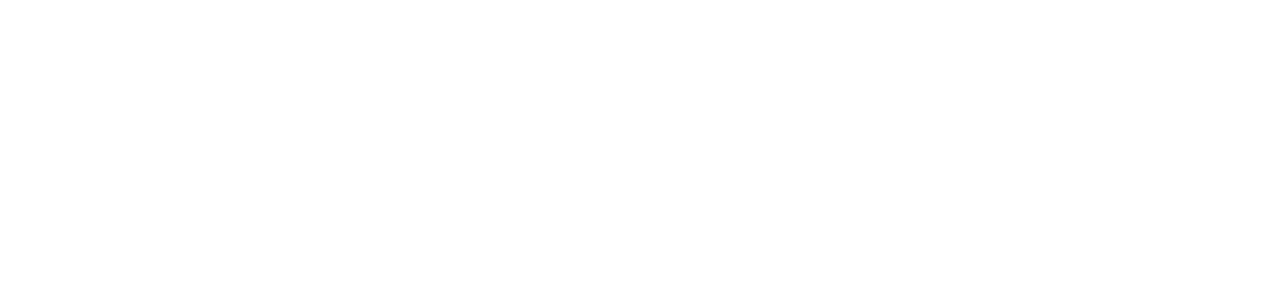
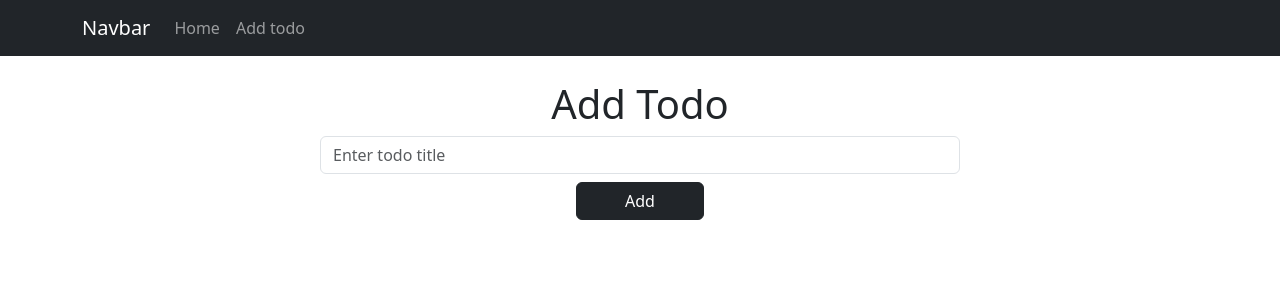
Before and after one commit to Sejimu/front_final, a React (Vite) app: page /add in a window 1280 px wide. Shown: the top 300 px of the page. Built offline with nearby package versions, Linux system fonts and the light colour scheme.

Commit message:
some Layouts

```diff
--- a/db.json
+++ b/db.json
@@ -1,169 +1,141 @@
 {
   "todos": [
     {
-      "userId": 1,
       "id": 1,
       "title": "delectus aut autem",
       "completed": false
     },
     {
-      "userId": 1,
       "id": 2,
       "title": "quis ut nam facilis et officia qui",
       "completed": false
     },
     {
-      "userId": 1,
       "id": 3,
       "title": "fugiat veniam minus",
       "completed": false
     },
     {
-      "userId": 1,
       "id": 4,
       "title": "et porro temporaqw345678ytrewq",
       "completed": true
     },
     {
-      "userId": 1,
       "id": 5,
       "title": "laboriosam mollitia et enim quasi adipisci quia provident illum",
       "completed": false
     },
     {
-      "userId": 1,
       "id": 6,
       "title": "qui ullam ratione quibusdam voluptatem quia omnis",
       "completed": false
     },
     {
-      "userId": 1,
       "id": 7,
       "title": "illo expedita consequatur quia in",
       "completed": false
     },
     {
-      "userId": 1,
       "id": 8,
       "title": "quo adipisci enim quam ut ab",
       "completed": true
     },
     {
-      "userId": 1,
       "id": 9,
       "title": "molestiae perspiciatis ipsa",
       "completed": false
     },
     {
-      "userId": 1,
       "id": 10,
       "title": "illo est ratione doloremque quia maiores aut",
       "completed": true
     },
     {
-      "userId": 1,
       "id": 11,
       "title": "vero rerum temporibus dolor",
       "completed": true
     },
     {
-      "userId": 1,
       "id": 12,
       "title": "ipsa repellendus fugit nisi",
       "completed": true
     },
     {
-      "userId": 1,
       "id": 13,
       "title": "et doloremque nulla",
       "completed": false
     },
     {
-      "userId": 1,
       "id": 14,
       "title": "repellendus sunt dolores architecto voluptatum",
       "completed": true
     },
     {
-      "userId": 1,
       "id": 15,
       "title": "ab voluptatum amet voluptas",
       "completed": true
     },
     {
-      "userId": 1,
       "id": 16,
       "title": "accusamus eos facilis sint et aut voluptatem",
       "completed": true
     },
     {
-      "userId": 1,
       "id": 17,
       "title": "quo laboriosam deleniti aut qui",
       "completed": true
     },
     {
-      "userId": 1,
       "id": 18,
       "title": "dolorum est consequatur ea mollitia in culpa",
       "completed": false
     },
     {
-      "userId": 1,
       "id": 19,
       "title": "molestiae ipsa aut voluptatibus pariatur dolor nihil",
       "completed": true
     },
     {
-      "userId": 2,
       "id": 21,
       "title": "suscipit repellat esse quibusdam voluptatem incidunt",
       "completed": false
     },
     {
-      "userId": 2,
       "id": 22,
       "title": "distinctio vitae autem nihil ut molestias quo",
       "completed": true
     },
     {
-      "userId": 2,
       "id": 23,
       "title": "et itaque necessitatibus maxime molestiae qui quas velit",
       "completed": false
     },
     {
-      "userId": 2,
       "id": 25,
       "title": "voluptas quo tenetur perspiciatis explicabo natus",
       "completed": true
     },
     {
-      "userId": 2,
       "id": 26,
       "title": "aliquam aut quasi",
       "completed": true
     },
     {
-      "userId": 2,
       "id": 27,
       "title": "veritatis pariatur delectus",
       "completed": true
     },
     {
-      "userId": 2,
       "id": 28,
       "title": "nesciunt totam sit blanditiis sit",
       "completed": false
     },
     {
-      "userId": 2,
       "id": 29,
       "title": "laborum aut in quam",
       "completed": false
     },
     {
-      "userId": 2,
       "id": 30,
       "title": "nemo perspiciatis repellat ut dolor libero commodi blanditiis omnis",
       "completed": true
--- a/src/App.tsx
+++ b/src/App.tsx
@@ -1,7 +1,12 @@
 import "bootstrap/dist/css/bootstrap.min.css";
+import MainRoute from "./routes/MainRoute";
 
 function App() {
-  return <></>;
+  return (
+    <>
+      <MainRoute />
+    </>
+  );
 }
 
 export default App;
--- /dev/null
+++ b/src/component/TodoItem.tsx
@@ -0,0 +1,5 @@
+function TodoItem() {
+  return <div>TodoItem</div>;
+}
+
+export default TodoItem;
--- /dev/null
+++ b/src/component/TodoList.tsx
@@ -0,0 +1,5 @@
+function TodoList() {
+  return <div>TodoList</div>;
+}
+
+export default TodoList;
--- a/src/contexts/TodoContext.tsx
+++ b/src/contexts/TodoContext.tsx
@@ -3,9 +3,8 @@
 import axios from "axios";
 
 interface Todo {
-  // Define the structure of a Todo object
-  // Adjust the types according to your actual data structure
-  // For example: id: number, text: string, completed: boolean, etc.
+  title: string;
+  completed: boolean;
 }
 
 interface TodoContextProps {
@@ -39,28 +38,48 @@
   const [oneTodo, setOneTodo] = useState<Todo | null>(null);
 
   async function getTodos(): Promise<void> {
+    try {
       const { data } = await axios.get<Todo[]>(API);
       setTodos(data);
+    } catch (e) {
+      console.log(e);
+    }
   }
 
   async function addTodo(newTodo: Todo): Promise<void> {
+    try {
       await axios.post(API, newTodo);
       getTodos();
+    } catch (e) {
+      console.log(e);
+    }
   }
 
   async function deleteTodo(id: number): Promise<void> {
+    try {
       await axios.delete(`${API}/${id}`);
       getTodos();
+    } catch (error) {
+      console.log(error);
+    }
   }
 
   async function getOneTodo(id: number): Promise<void> {
+    try {
       const { data } = await axios.get<Todo>(`${API}/${id}`);
       setOneTodo(data);
+    } catch (error) {
+      console.log(error);
+    }
   }
 
   async function editTodo(id: number, newTodo: Todo): Promise<void> {
+    try {
       await axios.patch(`${API}/${id}`, newTodo);
       getTodos();
+    } catch (error) {
+      console.log(error);
+    }
   }
 
   const value: TodoContextValue = {
--- /dev/null
+++ b/src/layouts/MainLayout.tsx
@@ -0,0 +1,13 @@
+import Header from "../component/Header";
+import { Outlet } from "react-router-dom";
+
+function MainLayout() {
+  return (
+    <div>
+      <Header />
+      <Outlet />
+    </div>
+  );
+}
+
+export default MainLayout;
--- a/src/main.tsx
+++ b/src/main.tsx
@@ -1,4 +1,12 @@
 import ReactDOM from "react-dom/client";
 import App from "./App.tsx";
+import { BrowserRouter } from "react-router-dom";
+import TodoContext from "./contexts/TodoContext.tsx";
 
-ReactDOM.createRoot(document.getElementById("root")!).render(<App />);
+ReactDOM.createRoot(document.getElementById("root")!).render(
+  <BrowserRouter>
+    <TodoContext>
+      <App />
+    </TodoContext>
+  </BrowserRouter>
+);
--- /dev/null
+++ b/src/pages/AddPage.tsx
@@ -0,0 +1,54 @@
+import React, { useState, ChangeEvent, FormEvent } from "react";
+import { Button, Form } from "react-bootstrap";
+import { useTodoContext } from "../contexts/TodoContext";
+import { useNavigate } from "react-router-dom";
+
+function AddTodo(): JSX.Element {
+  const navigate = useNavigate();
+  const [title, setTitle] = useState<string>("");
+  const { addTodo } = useTodoContext();
+
+  function handleChange(e: ChangeEvent<HTMLInputElement>): void {
+    setTitle(e.target.value);
+  }
+
+  function handleSubmit(e: FormEvent): void {
+    e.preventDefault();
+    if (!title.trim()) {
+      alert("Fill in the input");
+      return;
+    }
+
+    const newTodo = {
+      title,
+      completed: false,
+    };
+
+    addTodo(newTodo);
+    setTitle("");
+    navigate("/");
+  }
+
+  return (
+    <div>
+      <h1 className="text-center mt-4">Add Todo</h1>
+      <Form onSubmit={handleSubmit} className="w-50 mx-auto">
+        <Form.Control
+          type="text"
+          value={title}
+          onChange={handleChange}
+          placeholder="Enter todo title"
+        />
+        <Button
+          variant="dark"
+          type="submit"
+          className="mx-auto d-block mt-2 px-5"
+        >
+          Add
+        </Button>
+      </Form>
+    </div>
+  );
+}
+
+export default AddTodo;
--- /dev/null
+++ b/src/pages/EditPage.tsx
@@ -0,0 +1,5 @@
+function EditPage() {
+  return <div>EditPage</div>;
+}
+
+export default EditPage;
--- /dev/null
+++ b/src/pages/HomePage.tsx
@@ -0,0 +1,11 @@
+import TodoList from "../component/TodoList";
+
+function HomePage() {
+  return (
+    <div>
+      <TodoList />
+    </div>
+  );
+}
+
+export default HomePage;
--- /dev/null
+++ b/src/pages/NotFoundPage.tsx
@@ -0,0 +1,5 @@
+function NotFoundPage() {
+  return <h1 className="text-danger">NotFoundPage</h1>;
+}
+
+export default NotFoundPage;
--- /dev/null
+++ b/src/routes/MainRoute.tsx
@@ -0,0 +1,27 @@
+import { Route, Routes } from "react-router-dom";
+import HomePage from "../pages/HomePage";
+import NotFoundPage from "../pages/NotFoundPage";
+import MainLayout from "../layouts/MainLayout";
+import AddTodo from "../pages/AddPage";
+import EditTodoPage from "../pages/EditPage";
+
+function MainRoute(): JSX.Element {
+  return (
+    <Routes>
+      <Route
+        path="/"
+        element={<MainLayout />}
+        children={
+          <>
+            <Route index element={<HomePage />} />
+            <Route path="/add" element={<AddTodo />} />
+            <Route path="/edit/:id" element={<EditTodoPage />} />
+          </>
+        }
+      />
+      <Route path="*" element={<NotFoundPage />} />
+    </Routes>
+  );
+}
+
+export default MainRoute;
```
Lines whose indentation alone changed are shown as unchanged.
